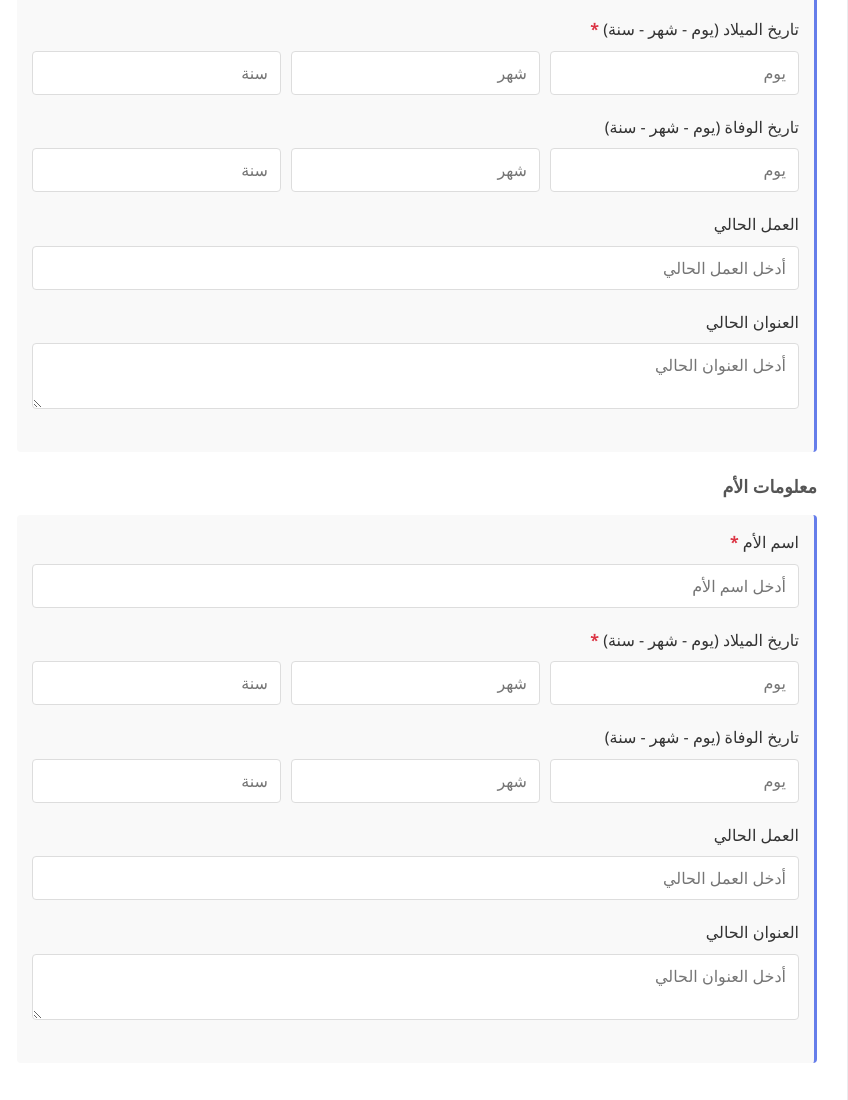
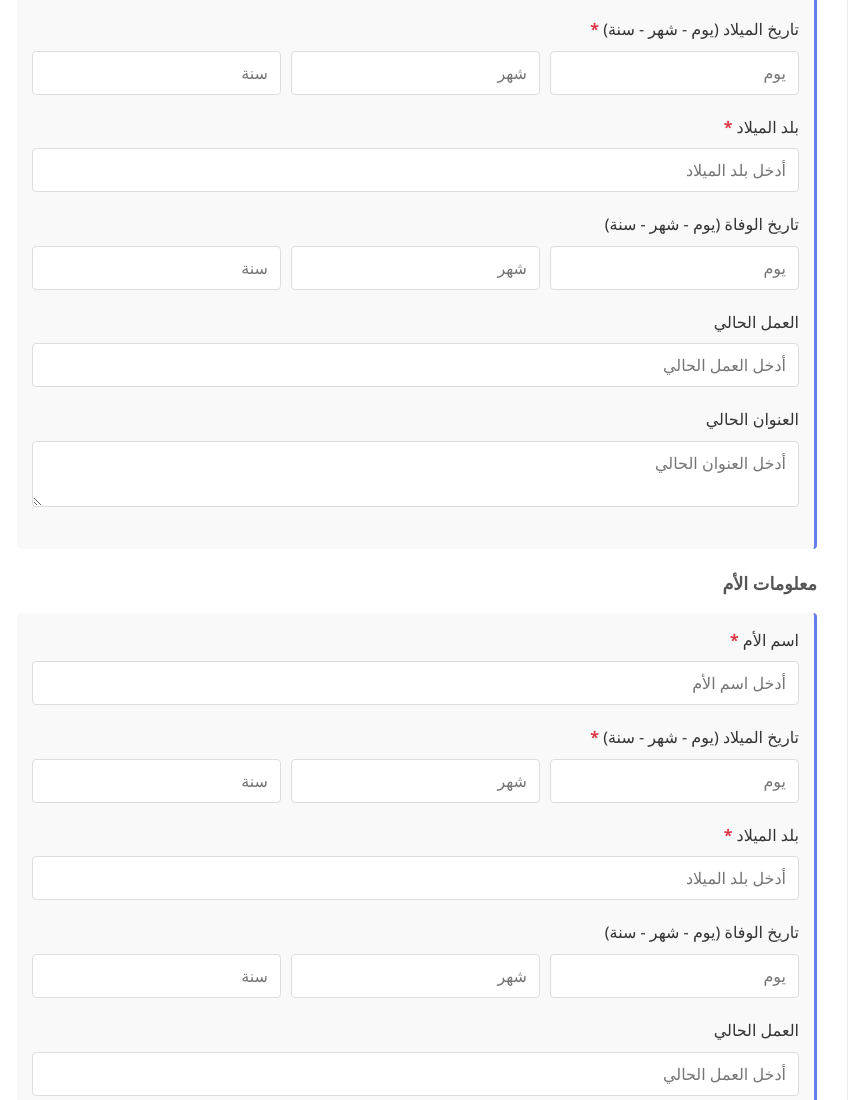
Before and after one commit to nayernfs-ui/Canada-Tourism-Visa, a website: page index.html in a window 1280 px wide. Shown: the part 3176-4276 px from the top of the page, without its empty margins (223-1071 px from the left). Drawn offline with Linux system fonts and the light colour scheme.

Commit message:
Add birth country fields to father and mother information sections

```diff
--- a/index.html
+++ b/index.html
@@ -579,6 +579,15 @@
               </div>
 
               <div class="question-group">
+                <label>بلد الميلاد <span class="required">*</span></label>
+                <input
+                  type="text"
+                  name="Father_Birth_Country"
+                  placeholder="أدخل بلد الميلاد"
+                />
+              </div>
+
+              <div class="question-group">
                 <label>تاريخ الوفاة (يوم - شهر - سنة)</label>
                 <div class="date-row">
                   <input
@@ -662,6 +671,15 @@
                     min="1900"
                   />
                 </div>
+              </div>
+
+              <div class="question-group">
+                <label>بلد الميلاد <span class="required">*</span></label>
+                <input
+                  type="text"
+                  name="Mother_Birth_Country"
+                  placeholder="أدخل بلد الميلاد"
+                />
               </div>
 
               <div class="question-group">
```
Also changed, not shown: 2 other files.
